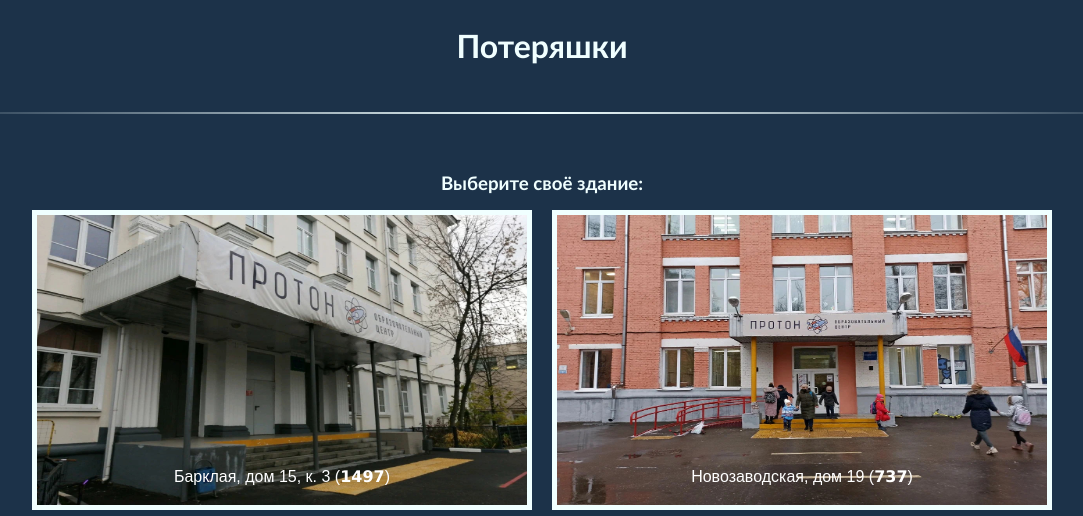
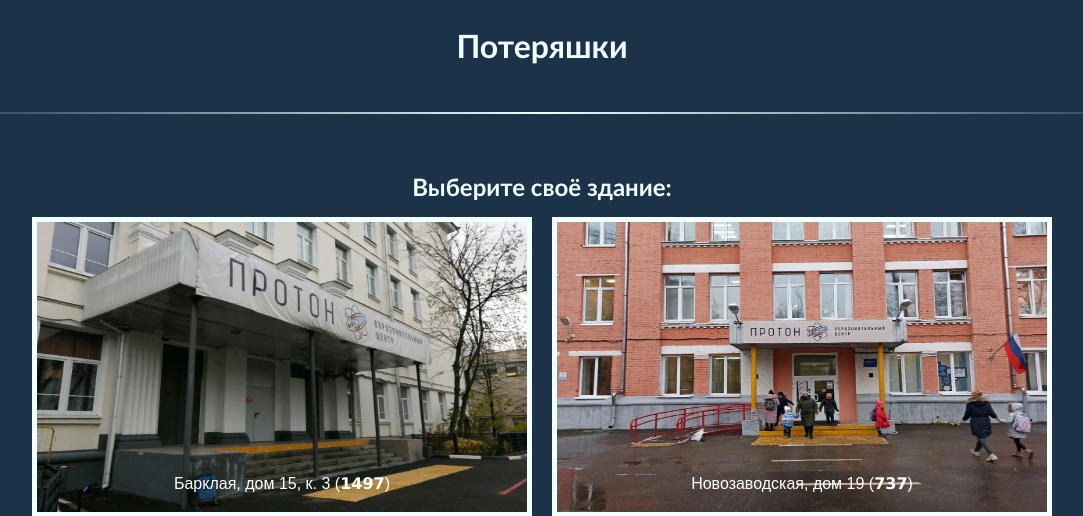
Before and after one commit to ArtSharaev/schoolLostThings, a Flask app: page / in a window 1280 px wide. Shown: the top 516 px of the page, without its empty margins (98-1181 px from the left). Run offline with Flask 2, Linux system fonts and the light colour scheme.

Commit message:
bug fixed

```diff
--- a/flask_app/static/style.css
+++ b/flask_app/static/style.css
@@ -100,7 +100,7 @@ h2.title:after {
     }
 }
 
-h1, h3, h4 {
+h1, h2, h3, h4 {
     font-family: "Calibri";
     text-align: center;
     color: azure;
--- a/flask_app/templates/index.html
+++ b/flask_app/templates/index.html
@@ -9,7 +9,7 @@
 <h1>Потеряшки</h1>
 <hr>
 <br></br>
-<h3>Выберите своё здание:</h3>
+<h2>Выберите своё здание:</h2>
 <div class="container">
     <!-- <a class="btn btn-primary" href="/B15-3" role="button">Барклая, дом 15,
         к. 3
--- a/tools/tools.py
+++ b/tools/tools.py
@@ -8,6 +8,8 @@ def get_outdated_files(building) -> list:
     arr = []
     if os.path.exists(f"flask_app/static/photos/{building}"):
         for filename in listdir(f"flask_app/static/photos/{building}"):
+            if filename == "base_name.jpg" or filename == ".gitignore":
+                continue
             date_string = filename.split("--")[0]
             day, month, year = date_string.split("-")
             file_date = dt.date(int(year), int(month), int(day))
```
